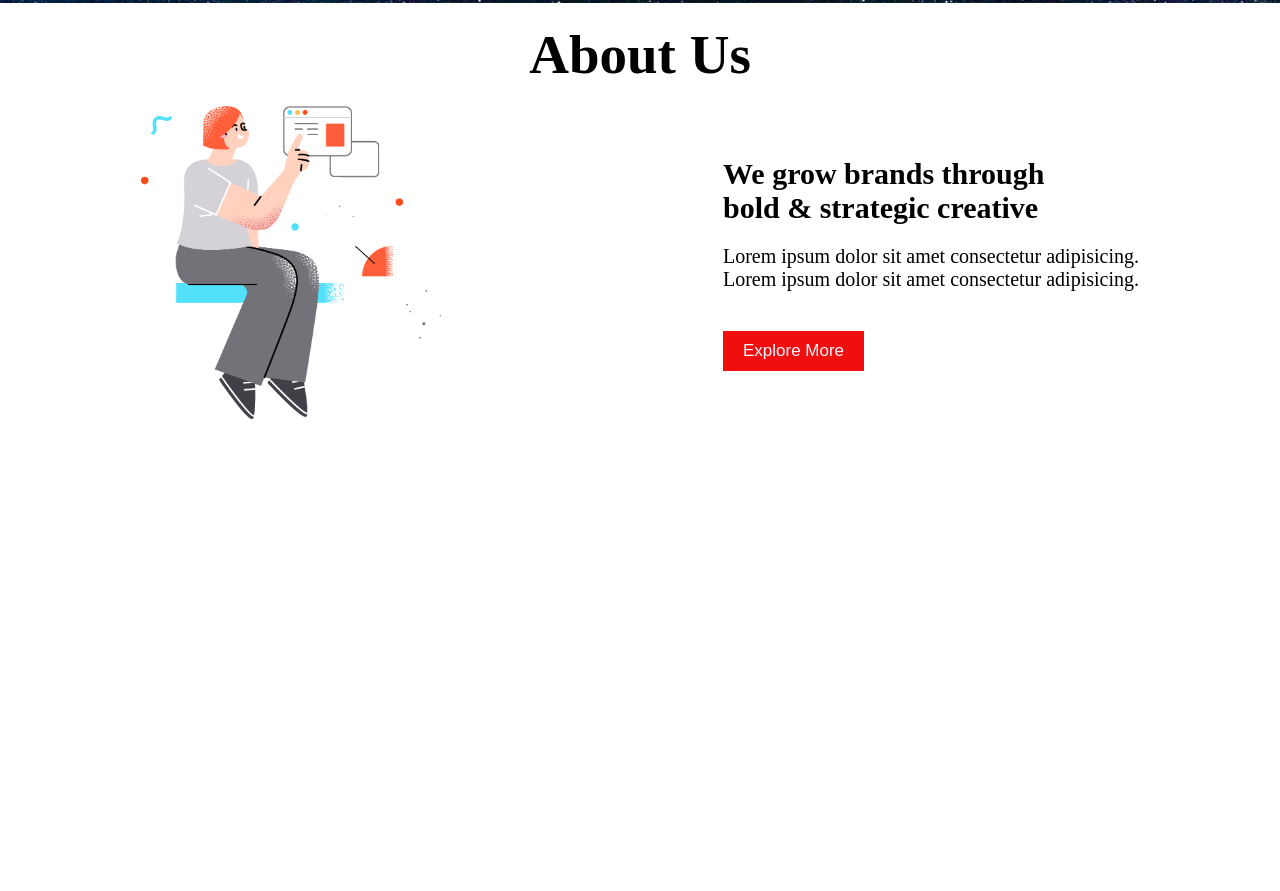
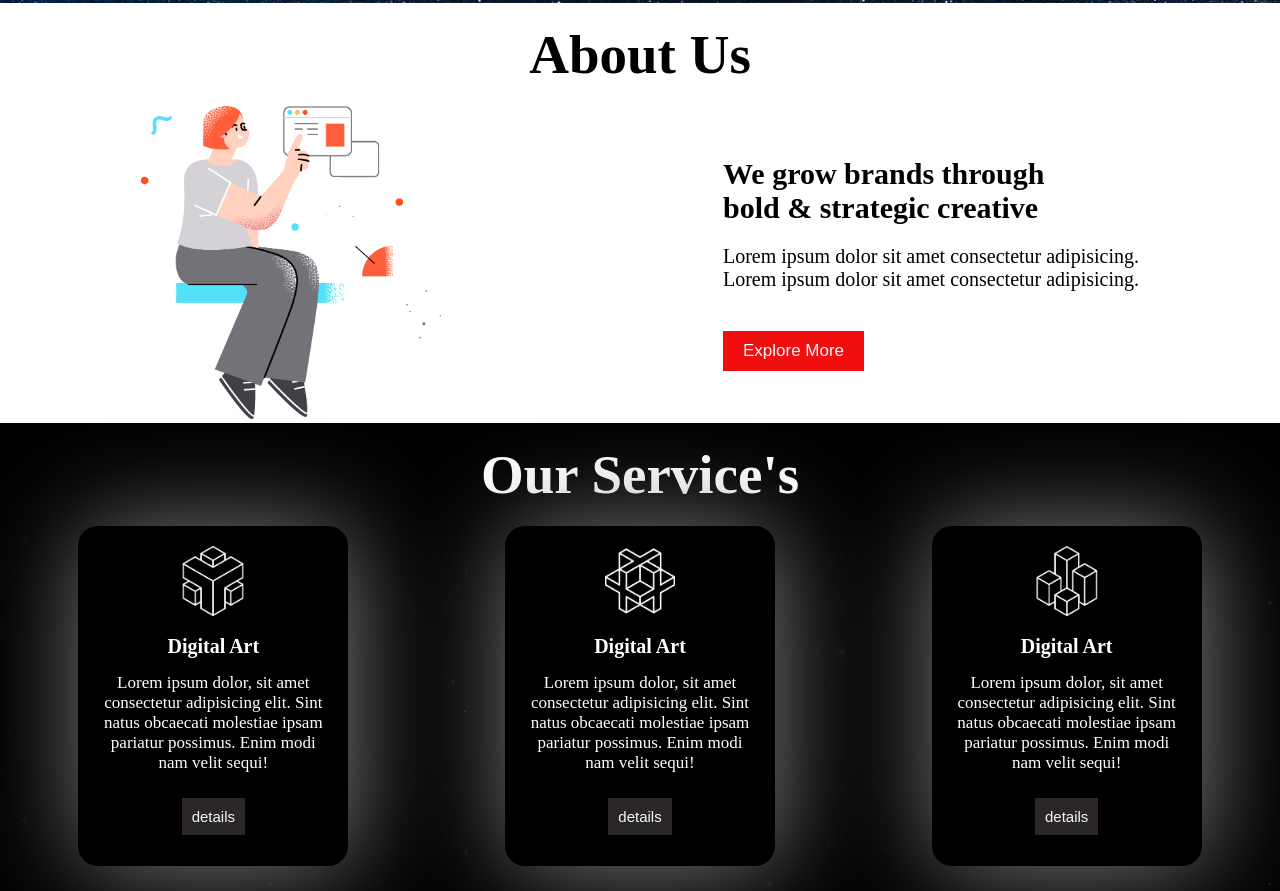
Before and after one commit to anikdas400/1st-project-c1, a plain HTML site: page index.html in a window 1280 px wide. Shown: the part 865-1756 px from the top of the page. Before the commit the page ends 1288 px from the top, so only its background shows below. Drawn offline with Linux system fonts and the light colour scheme.

Commit message:
add service section

```diff
--- a/index.html
+++ b/index.html
@@ -57,6 +57,39 @@
             </div>
         </div>
     </section>
+    <!-- Service-section -->
+    <section class="service-container">
+        <h1 class="head head-2">Our Service's</h1>
+
+        <div class="Service-section">
+
+
+            <div class="box">
+                <img class="box-photo" src="./img/0.png" alt="">
+                <h2>Digital Art</h2>
+                <p>Lorem ipsum dolor, sit amet consectetur adipisicing elit. Sint natus obcaecati molestiae ipsam pariatur possimus. Enim modi nam velit sequi!</p>
+
+                <button class="btn btn-box">details</button>
+
+            </div>
+            <div class="box">
+
+                <img class="box-photo" src="./img/1.png" alt="">
+                <h2>Digital Art</h2>
+                <p>Lorem ipsum dolor, sit amet consectetur adipisicing elit. Sint natus obcaecati molestiae ipsam pariatur possimus. Enim modi nam velit sequi!</p>
+                <button class="btn btn-box">details</button>
+
+            </div>
+            <div class="box">
+
+                <img class="box-photo" src="./img/2.png" alt="">
+                <h2>Digital Art</h2>
+                <p>Lorem ipsum dolor, sit amet consectetur adipisicing elit. Sint natus obcaecati molestiae ipsam pariatur possimus. Enim modi nam velit sequi!</p>
+                <button class="btn btn-box">details</button>
+
+            </div>
+        </div>
+    </section>
 
 </body>
 </html>
--- a/style.css
+++ b/style.css
@@ -94,3 +94,57 @@
     margin-bottom: 20px;
 }
 .about-image{}
+
+/* Service-section */
+.service-container{
+    background-image: url('./img/free-video-3045163.jpg'),
+    linear-gradient(45deg,rgb(26, 5, 5),rgb(30, 15, 15));
+}
+.Service-section{
+    display: flex;
+    justify-content: space-around;
+
+    background-size: contain;
+
+}
+.head-2{
+    color: white;
+    background: #000;
+}
+.box{
+    width: 230px;
+    height: 300px;
+    background: #000;
+    border-radius: 20px;
+    color: white;
+    padding: 20px;
+    margin-bottom: 25px;
+    text-align: center;
+    box-shadow: 4px 2px 105px gray;
+}
+.box h2{
+    font-size: 20px;
+    font-weight: bold;
+    margin-bottom: 15px;
+    margin-top: 15px;
+
+}
+.box p{
+    font-size: 17px;
+    margin-bottom: 15px;
+
+}
+.box-photo{
+    width: 70px;
+
+}
+.btn-box{
+    font-size: 15px;
+    padding: 10px 10px;
+    margin-top: 10px;
+
+    color: aliceblue;
+    border: none;
+    background: #2b2727;
+
+}
```
Also changed, not shown: img/free-video-3045163.jpg (added).
